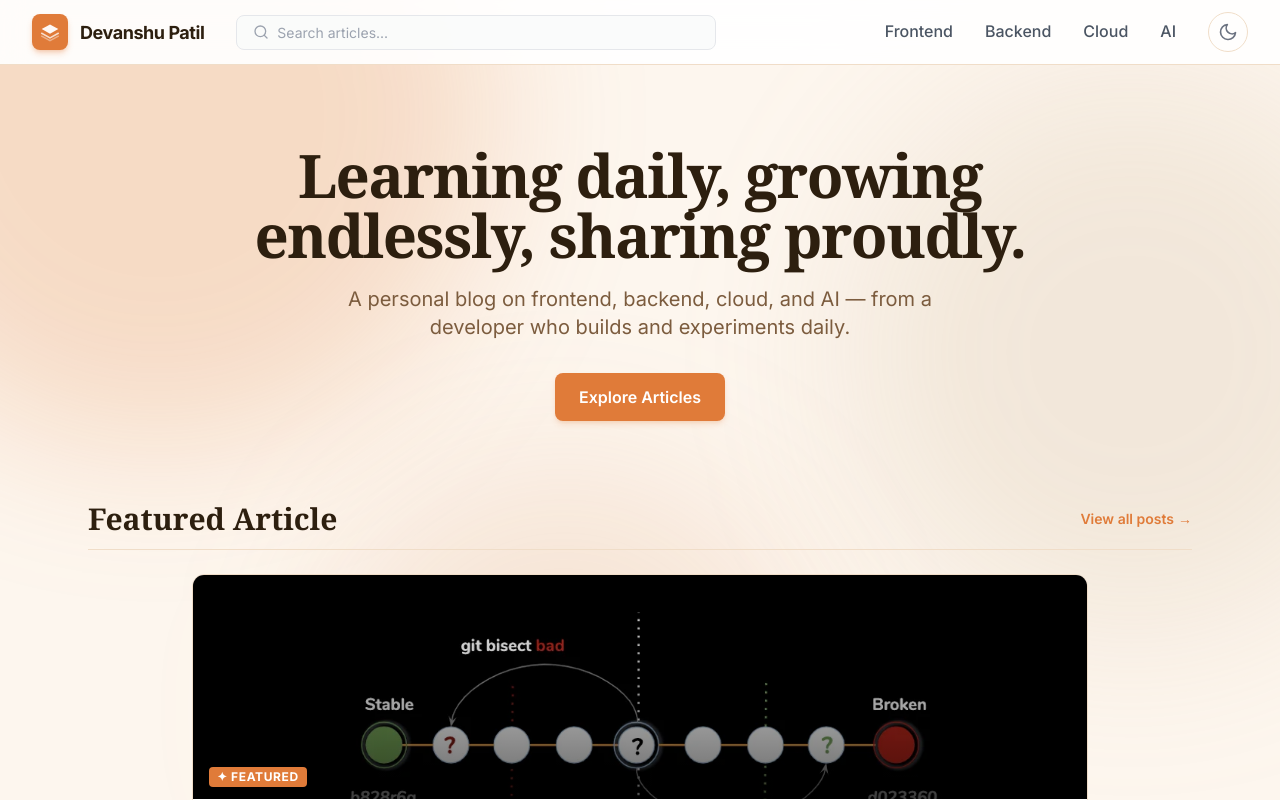
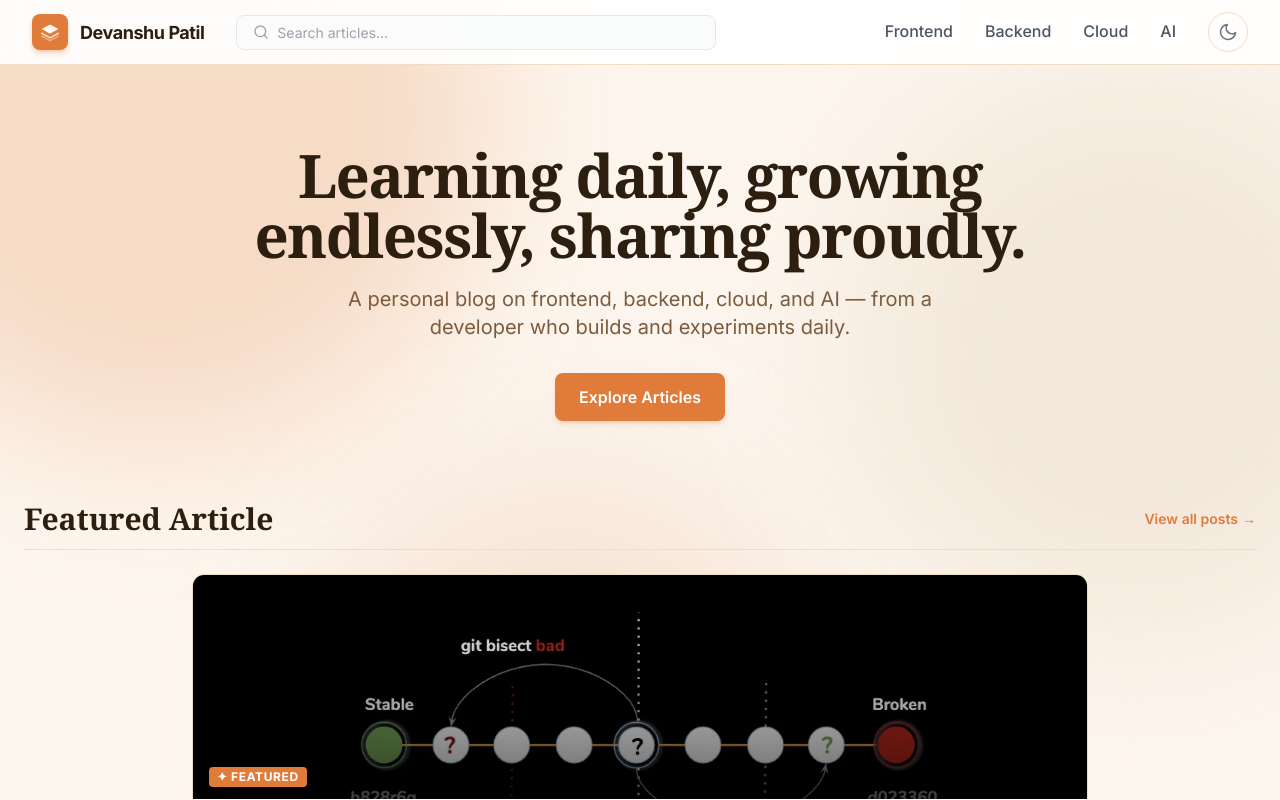
Before and after one commit to devanshupatil/Blog, a React (Vite) app: page / in a window 1280 px wide. Shown: the top 800 px of the page. Built offline with nearby package versions, Linux system fonts and the light colour scheme.

Commit message:
increase max-w container width from 6xl to 7xl on Home page

```diff
--- a/src/pages/Home.tsx
+++ b/src/pages/Home.tsx
@@ -24,7 +24,7 @@
     .slice(0, 3)
 
   return (
-    <main className="max-w-6xl mx-auto px-6 py-12 md:py-16">
+    <main className="max-w-7xl mx-auto px-6 py-12 md:py-16">
 
       {/* ── Hero Section ── */}
       <section
```
